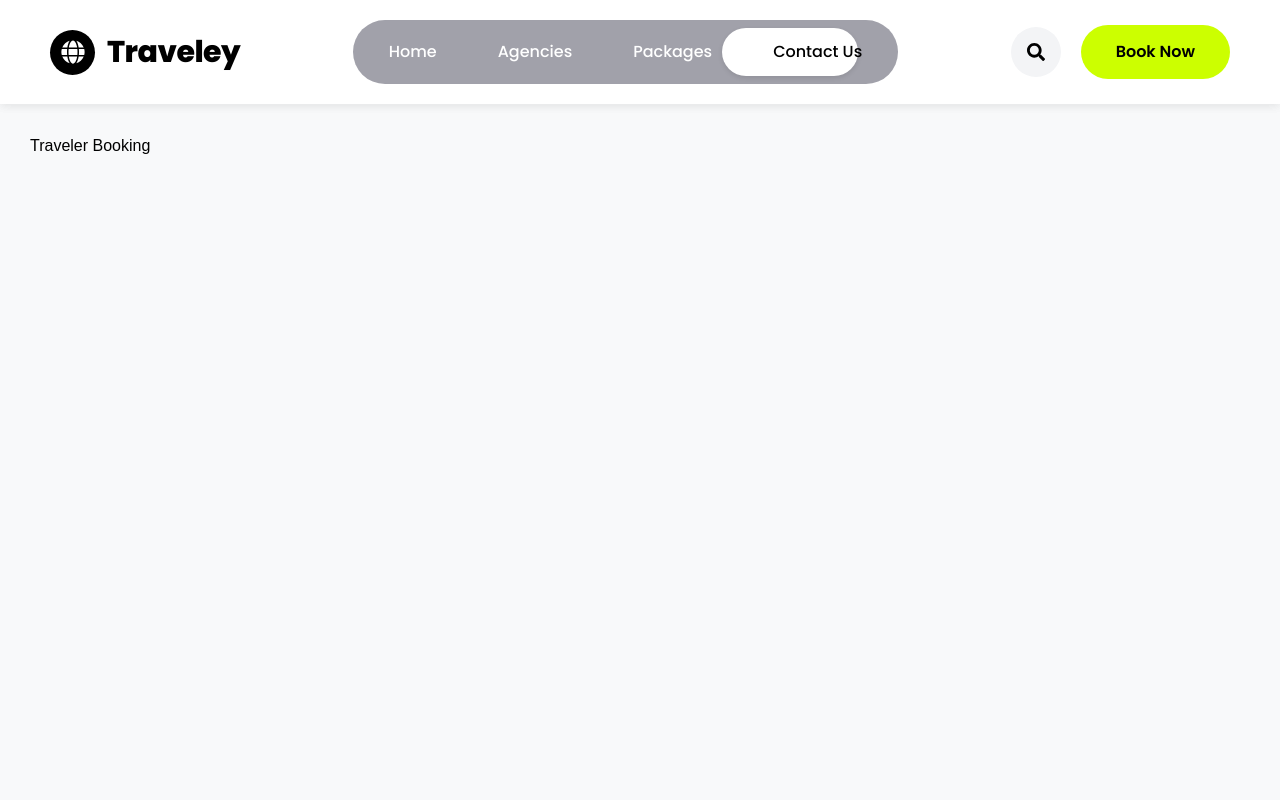
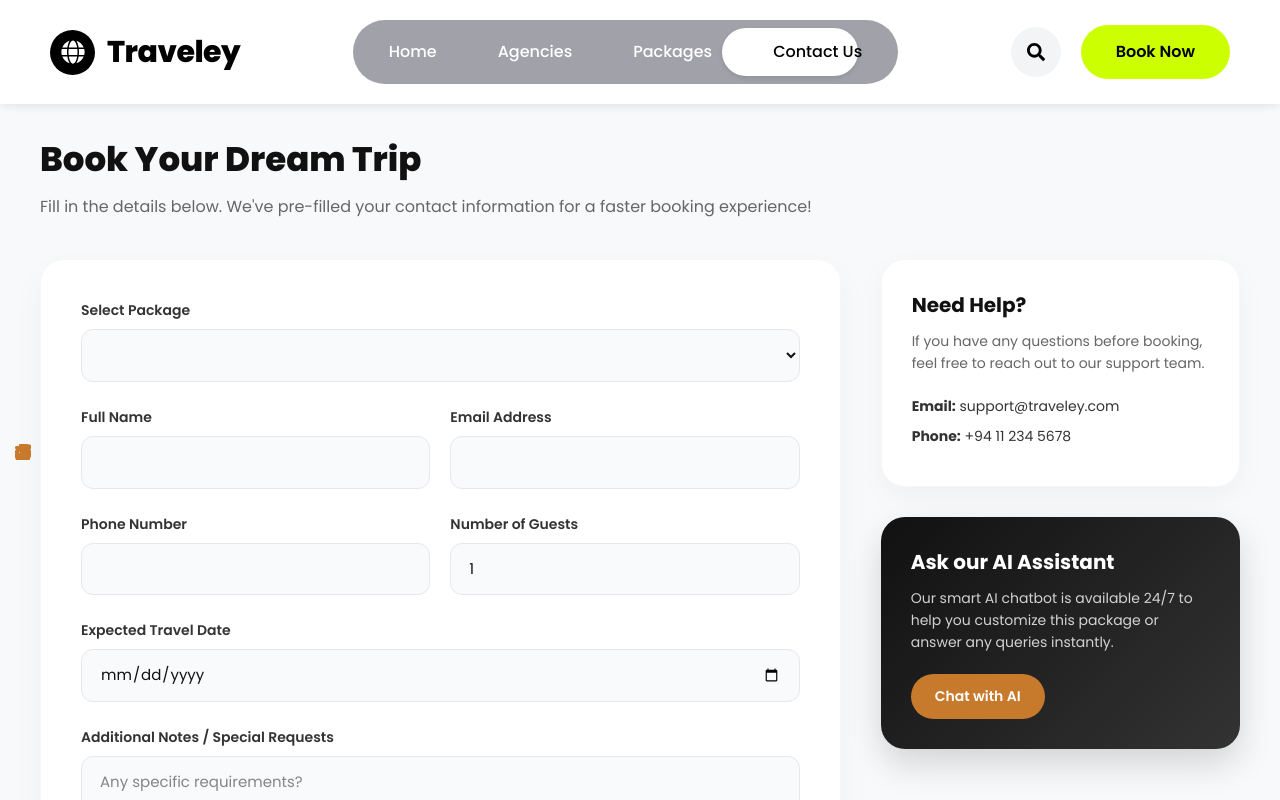
Before and after one commit to Sadeepa123L/traveley-frontend, a React (Vite) app: page /TravelerBooking in a window 1280 px wide. Built offline with nearby package versions, Linux system fonts and the light colour scheme; a web font is replaced by a local one.

Commit message:
Travel booking page

```diff
--- /dev/null
+++ b/src/components/dashboard/traveler-dashboard/traveler-booking/TravelerBooking.css
@@ -0,0 +1,219 @@
+@import url('https://fonts.googleapis.com/css2?family=Poppins:wght@400;500;600;700;800&display=swap');
+
+.booking-page-container {
+  font-family: 'Poppins', sans-serif;
+  width: 100%;
+  max-width: 1200px;
+  margin: 0 auto;
+  padding-bottom: 50px;
+}
+
+/* --- Header --- */
+.booking-header {
+  margin-bottom: 40px;
+}
+
+.booking-header h1 {
+  font-size: 34px;
+  font-weight: 800;
+  color: #111;
+  margin-bottom: 10px;
+}
+
+.booking-header p {
+  font-size: 16px;
+  color: #666;
+}
+
+/* --- Layout Container --- */
+.booking-content {
+  display: flex;
+  gap: 40px;
+  align-items: flex-start;
+}
+
+/* --- Left Side: Booking Form --- */
+.booking-form-section {
+  flex: 2;
+  background-color: #ffffff;
+  padding: 40px;
+  border-radius: 24px;
+  box-shadow: 0 15px 35px rgba(0, 0, 0, 0.04);
+  border: 1px solid rgba(0,0,0,0.03);
+}
+
+.modern-booking-form {
+  display: flex;
+  flex-direction: column;
+  gap: 25px;
+}
+
+.form-row {
+  display: flex;
+  gap: 20px;
+}
+
+.form-row .form-group {
+  flex: 1;
+}
+
+.form-group {
+  display: flex;
+  flex-direction: column;
+  gap: 8px;
+}
+
+.form-group label {
+  font-size: 14px;
+  font-weight: 600;
+  color: #333;
+  display: flex;
+  align-items: center;
+  gap: 8px;
+}
+
+.input-icon {
+  color: #c87a2c; /* Luxury Brown Icon */
+}
+
+.form-group input,
+.form-group select,
+.form-group textarea {
+  padding: 14px 18px;
+  border: 1px solid #e5e7eb;
+  border-radius: 12px;
+  font-family: 'Poppins', sans-serif;
+  font-size: 15px;
+  color: #111;
+  background-color: #f9fafb;
+  transition: all 0.3s ease;
+  outline: none;
+}
+
+.form-group input:focus,
+.form-group select:focus,
+.form-group textarea:focus {
+  border-color: #c87a2c;
+  background-color: #fff;
+  box-shadow: 0 0 0 4px rgba(200, 122, 44, 0.1);
+}
+
+.submit-booking-btn {
+  margin-top: 10px;
+  background-color: #c87a2c; /* Luxury Brown */
+  color: #ffffff;
+  border: none;
+  padding: 16px;
+  border-radius: 12px;
+  font-size: 16px;
+  font-weight: 700;
+  cursor: pointer;
+  display: flex;
+  justify-content: center;
+  align-items: center;
+  gap: 10px;
+  transition: all 0.3s ease;
+  box-shadow: 0 8px 20px rgba(200, 122, 44, 0.3);
+}
+
+.submit-booking-btn:hover {
+  background-color: #dba15c;
+  transform: translateY(-3px);
+  box-shadow: 0 12px 25px rgba(200, 122, 44, 0.4);
+}
+
+.btn-icon {
+  transition: transform 0.3s ease;
+}
+
+.submit-booking-btn:hover .btn-icon {
+  transform: translateX(5px) translateY(-5px);
+}
+
+/* --- Right Side: Info Section --- */
+.booking-info-section {
+  flex: 1;
+  display: flex;
+  flex-direction: column;
+  gap: 30px;
+}
+
+.info-card {
+  background-color: #ffffff;
+  padding: 30px;
+  border-radius: 24px;
+  box-shadow: 0 10px 30px rgba(0, 0, 0, 0.04);
+  border: 1px solid rgba(0,0,0,0.03);
+}
+
+.info-card h2 {
+  font-size: 20px;
+  font-weight: 700;
+  color: #111;
+  margin-bottom: 10px;
+}
+
+.info-card p {
+  font-size: 14px;
+  color: #666;
+  line-height: 1.6;
+  margin-bottom: 20px;
+}
+
+.contact-details p {
+  font-size: 14px;
+  color: #333;
+  margin-bottom: 8px;
+}
+
+/* AI Support Card */
+.ai-support-card {
+  background: linear-gradient(135deg, #111 0%, #333 100%);
+  padding: 30px;
+  border-radius: 24px;
+  color: #ffffff;
+  box-shadow: 0 15px 35px rgba(0, 0, 0, 0.15);
+  position: relative;
+  overflow: hidden;
+}
+
+.ai-support-content h3 {
+  font-size: 20px;
+  font-weight: 700;
+  margin-bottom: 10px;
+}
+
+.ai-support-content p {
+  font-size: 14px;
+  opacity: 0.8;
+  line-height: 1.6;
+  margin-bottom: 20px;
+}
+
+.chat-now-btn {
+  background-color: #c87a2c; /* Luxury Brown */
+  color: #ffffff;
+  border: none;
+  padding: 12px 24px;
+  border-radius: 50px;
+  font-size: 14px;
+  font-weight: 600;
+  cursor: pointer;
+  transition: 0.3s;
+}
+
+.chat-now-btn:hover {
+  background-color: #dba15c;
+  transform: scale(1.05);
+}
+
+/* Responsive Design */
+@media (max-width: 900px) {
+  .booking-content {
+    flex-direction: column;
+  }
+  .form-row {
+    flex-direction: column;
+    gap: 25px;
+  }
+}
--- a/src/components/dashboard/traveler-dashboard/traveler-booking/TravelerBooking.jsx
+++ b/src/components/dashboard/traveler-dashboard/traveler-booking/TravelerBooking.jsx
@@ -1,6 +1,106 @@
-function TravelerBooking(){
-    return(
-        <h1>Traveler Booking</h1>
-    );
-}
+import React, { useState } from 'react';
+import { FaUser, FaEnvelope, FaPhone, FaCalendarAlt, FaUsers, FaSuitcaseRolling, FaPaperPlane } from 'react-icons/fa';
+import './TravelerBooking.css';
+
+const TravelerBooking = () => {
+  const [formData, setFormData] = useState({
+    fullName: '',
+    email: '',
+    phone: '',
+    package: '',
+    date: '',
+    guests: 1,
+    notes: ''
+  });
+
+  const handleChange = (e) => {
+    setFormData({ ...formData, [e.target.name]: e.target.value });
+  };
+
+  const handleSubmit = (e) => {
+    e.preventDefault();
+    alert('Booking request sent successfully!');
+  };
+
+  return (
+    <div className="booking-page-container">
+      <div className="booking-header">
+        <h1>Book Your Dream Trip</h1>
+        <p>Fill in the details below. We've pre-filled your contact information for a faster booking experience!</p>
+      </div>
+
+      <div className="booking-content">
+        <div className="booking-form-section">
+          <form className="modern-booking-form" onSubmit={handleSubmit}>
+
+            <div className="form-group">
+              <label><FaSuitcaseRolling className="input-icon" /> Select Package</label>
+              <select name="package" value={formData.package} onChange={handleChange} required>
+              </select>
+            </div>
+
+            <div className="form-row">
+              <div className="form-group">
+                <label><FaUser className="input-icon" /> Full Name</label>
+                <input type="text" name="fullName" value={formData.fullName} onChange={handleChange} required />
+              </div>
+
+              <div className="form-group">
+                <label><FaEnvelope className="input-icon" /> Email Address</label>
+                <input type="email" name="email" value={formData.email} onChange={handleChange} required />
+              </div>
+            </div>
+
+            <div className="form-row">
+              <div className="form-group">
+                <label><FaPhone className="input-icon" /> Phone Number</label>
+                <input type="tel" name="phone" value={formData.phone} onChange={handleChange} required />
+              </div>
+
+              <div className="form-group">
+                <label><FaUsers className="input-icon" /> Number of Guests</label>
+                <input type="number" name="guests" min="1" value={formData.guests} onChange={handleChange} required />
+              </div>
+            </div>
+
+            <div className="form-group">
+              <label><FaCalendarAlt className="input-icon" /> Expected Travel Date</label>
+              <input type="date" name="date" value={formData.date} onChange={handleChange} required />
+            </div>
+
+            <div className="form-group">
+              <label>Additional Notes / Special Requests</label>
+              <textarea name="notes" rows="4" placeholder="Any specific requirements?" value={formData.notes} onChange={handleChange}></textarea>
+            </div>
+
+            <button type="submit" className="submit-booking-btn">
+              Confirm Booking <FaPaperPlane className="btn-icon" />
+            </button>
+          </form>
+        </div>
+
+        <div className="booking-info-section">
+          <div className="info-card">
+            <h2>Need Help?</h2>
+            <p>If you have any questions before booking, feel free to reach out to our support team.</p>
+            <div className="contact-details">
+              <p><strong>Email:</strong> support@traveley.com</p>
+              <p><strong>Phone:</strong> +94 11 234 5678</p>
+            </div>
+          </div>
+
+          <div className="ai-support-card">
+            <div className="ai-support-content">
+              <h3>Ask our AI Assistant</h3>
+              <p>Our smart AI chatbot is available 24/7 to help you customize this package or answer any queries instantly.</p>
+              <button className="chat-now-btn">Chat with AI</button>
+            </div>
+          </div>
+        </div>
+
+      </div>
+    </div>
+  );
+};
+
 export default TravelerBooking;
```
